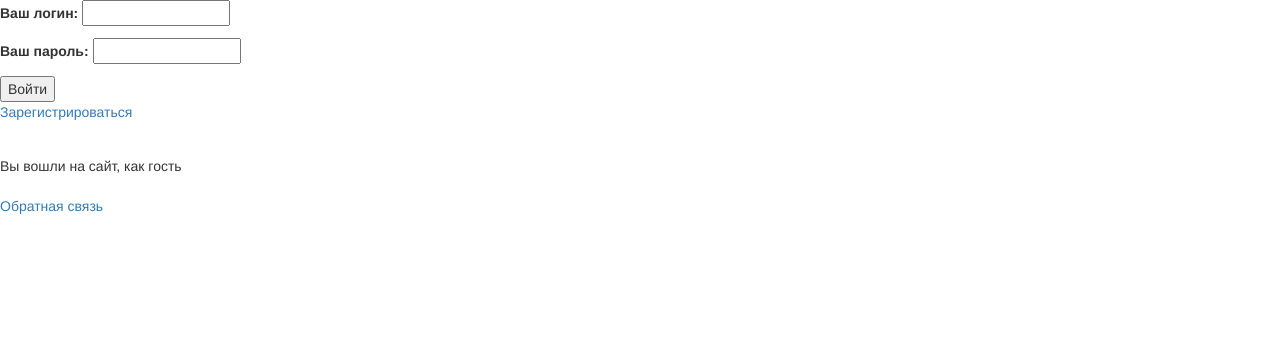
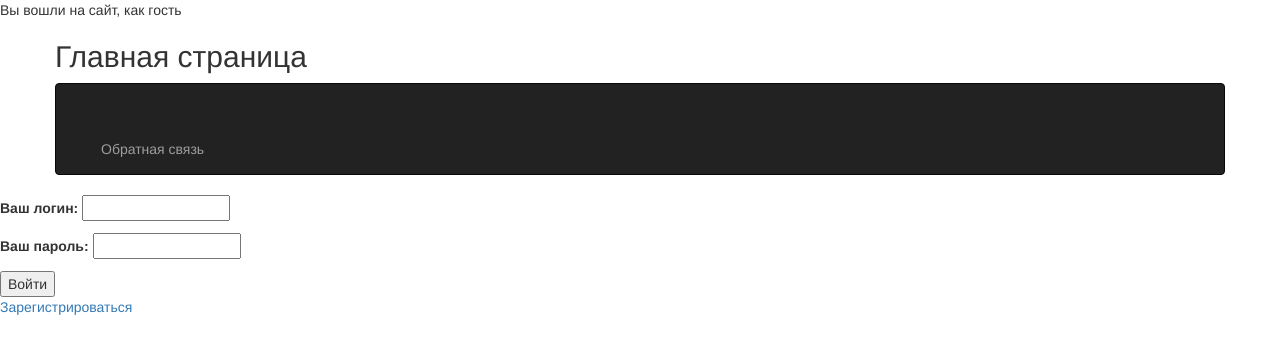
Before and after one commit to MEX4HIK/bwt_test, a PHP site: page / in a window 1280 px wide. Shown: the top 354 px of the page. Run offline with PHP 8.4, Linux system fonts and the light colour scheme.

Commit message:
Меню в bootstrap

```diff
--- a/web/index.php
+++ b/web/index.php
@@ -77,7 +51,27 @@
 {
 
     echo "Вы вошли на сайт, как гость";
-    echo "<br><a href=\"feedback.php\"><br>Обратная связь</a>";
+    //bootstrap menu
+    echo "<html>
+    <div class=\"container\">
+     <div class=\"row\">
+         <h2>Главная страница</h2>
+         <div class=\"navbar navbar-inverse\">
+             <div class=\"container\">
+                 <div class=\"navbar-header\">
+
+                 </div>
+                 <div class=\"collapse navbar-collapse\" id=\"responsiv-menu\">
+                     <ul class=\"nav navbar-nav\">
+                      <li> <br><a href=\"feedback.php\"><br>Обратная связь</a>
+                  </ul>
+                  </div>
+                  </div>
+                  </div>
+                  </div>
+                  </div>
+    </html>";
+    //echo "<br><a href=\"feedback.php\"><br>Обратная связь</a>";
 }
 else
 {
```
Also changed, not shown: other parts of web/index.php (+29 -26 lines).
